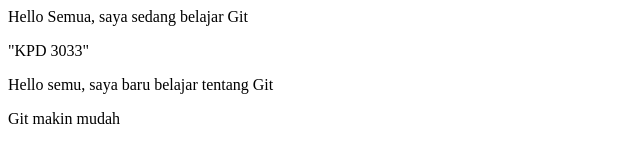
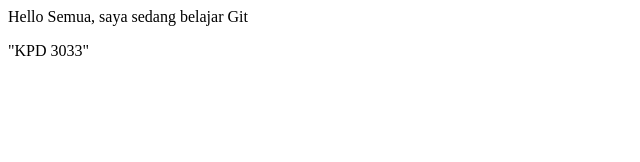
Before and after one commit to fsfwn/projek01-html, a plain HTML site: page index.html in a window 1280 px wide. Shown: the whole page, without its empty margins (0-640 px from the left). Drawn offline with Linux system fonts and the light colour scheme.

```diff
--- a/index.html
+++ b/index.html
@@ -5,7 +5,6 @@
 <body>
 	<p> Hello Semua, saya sedang belajar Git </p>
 	"KPD 3033"
-	<p>Hello semu, saya baru belajar tentang Git </p>
-	<P> Git makin mudah </P>
+
 </body>
 </html>
```
Also changed, not shown: login.html (+1 -0 lines).
